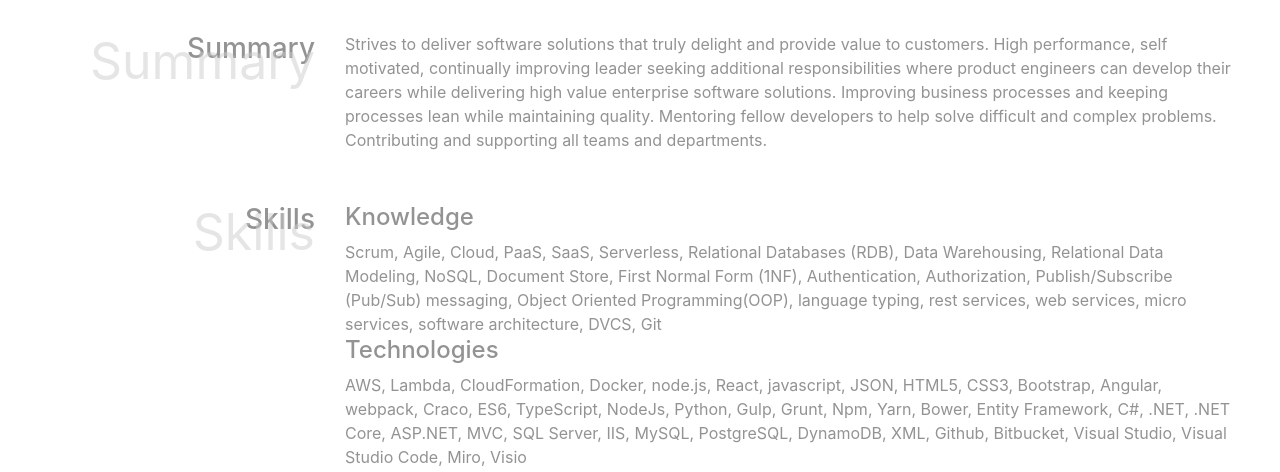
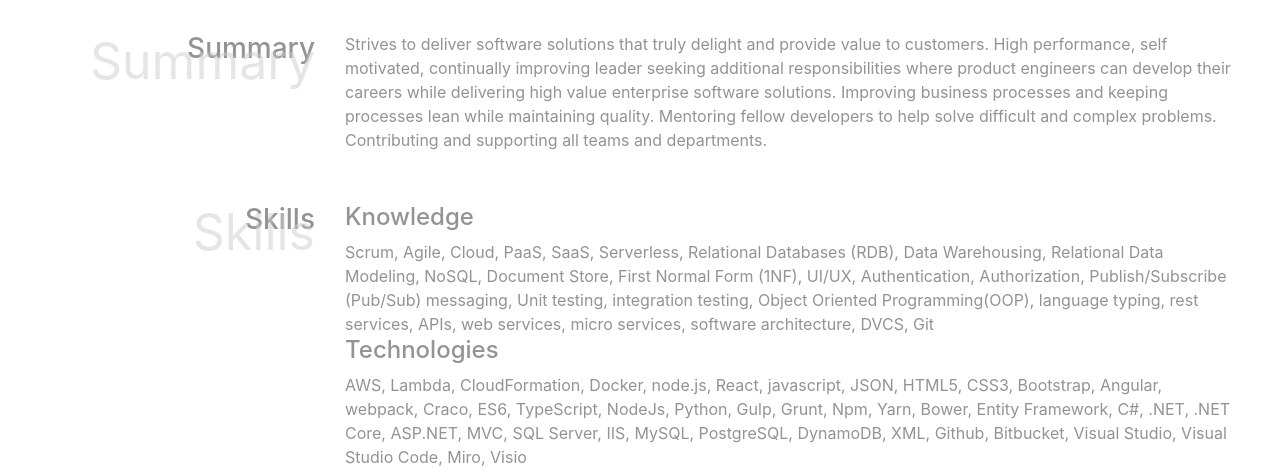
Before and after one commit to kodenine/kodenine.github.io, a website: page index.html in a window 1280 px wide. Shown: the part 328-800 px from the top of the page. Drawn offline with nearby package versions, Linux system fonts and the light colour scheme.

Commit message:
Update index.html
Added skills

```diff
--- a/index.html
+++ b/index.html
@@ -66,7 +66,7 @@
         <div class="col content">
           <div class="skills">
             <h4>Knowledge</h4>
-            <span class="csl">Scrum, Agile, Cloud, PaaS, SaaS, Serverless, Relational Databases (RDB), Data Warehousing, Relational Data Modeling, NoSQL, Document Store, First Normal Form (1NF), Authentication, Authorization, Publish/Subscribe (Pub/Sub) messaging, Object Oriented Programming(OOP), language typing, rest services, web services, micro services, software architecture, DVCS, Git</span>
+            <span class="csl">Scrum, Agile, Cloud, PaaS, SaaS, Serverless, Relational Databases (RDB), Data Warehousing, Relational Data Modeling, NoSQL, Document Store, First Normal Form (1NF), UI/UX, Authentication, Authorization, Publish/Subscribe (Pub/Sub) messaging, Unit testing, integration testing, Object Oriented Programming(OOP), language typing, rest services, APIs, web services, micro services, software architecture, DVCS, Git</span>
             <h4>Technologies</h4>
             <span class="csl">AWS, Lambda, CloudFormation, Docker, node.js, React, javascript, JSON, HTML5, CSS3, Bootstrap, Angular, webpack, Craco, ES6, TypeScript, NodeJs, Python, Gulp, Grunt, Npm, Yarn, Bower, Entity Framework, C#, .NET, .NET Core, ASP.NET, MVC, SQL Server, IIS, MySQL, PostgreSQL, DynamoDB, XML, Github, Bitbucket, Visual Studio, Visual Studio Code, Miro, Visio</span>
           </div>
```
